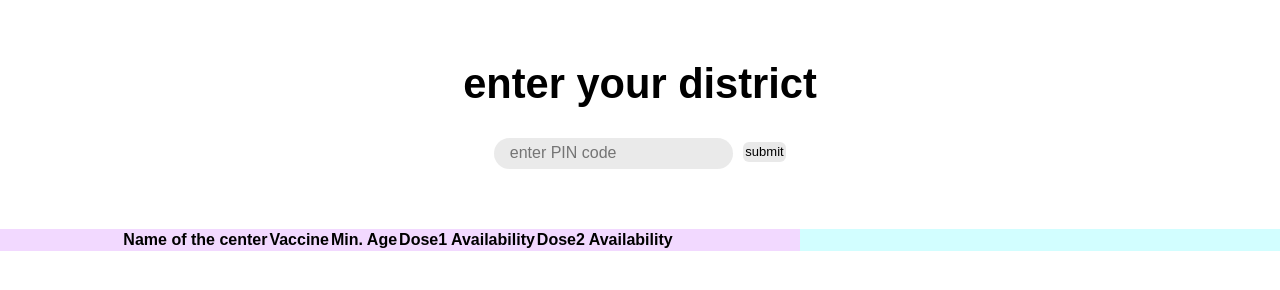
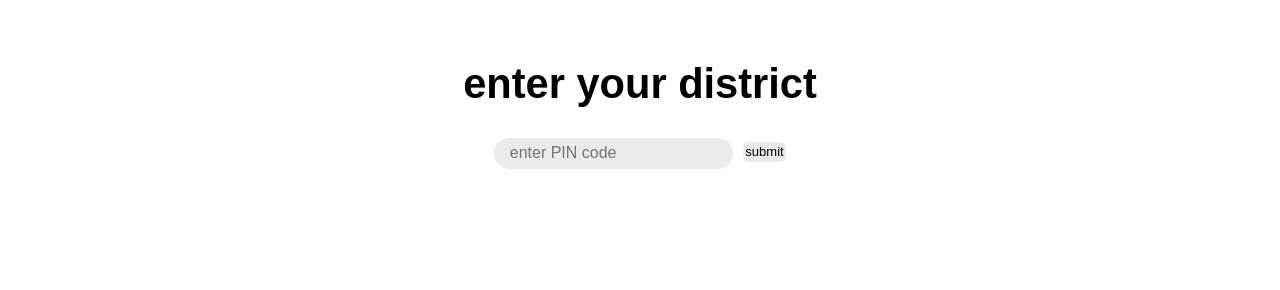
Before and after one commit to sahajkedia/apiproject1, a website built with Parcel: page src/index.html in a window 1280 px wide. Built offline with nearby package versions, Linux system fonts and the light colour scheme.

Commit message:
updated display section

```diff
--- a/src/index.html
+++ b/src/index.html
@@ -23,20 +23,20 @@
 
     <div class="display-section">
       <div class="table">
-        <table>
-          <tr>
+        <table id="table"></table>
+          <!-- <tr>
             <th>Name of the center</th>
             <th>Vaccine</th>
             <th>Min. Age</th>
             <th>Dose1 Availability</th>
+            <th>empty</th>
             <th>Dose2 Availability</th>
+            <th>empty</th>
           </tr>
           <table id="table"></table>
-        </table>
+        </table> -->
       </div>
     </div>
-
-
 
     <script src="main1.js"></script>
   </body>
--- a/src/main.css
+++ b/src/main.css
@@ -63,13 +63,24 @@ button {
 /* display section starts here */
 .display-section {
   display: flex;
-  background-color: rgb(210, 254, 255);
+  /* background-color: rgb(210, 254, 255); */
 }
 
 /* box containing table */
 .table {
-  display: flex;
   width: 800px;
   justify-content: center;
-  background-color: rgb(242, 217, 255);
+  /* background-color: rgb(242, 217, 255); */
+  margin: auto;
 }
+
+th, td{
+  border: 1px solid;
+  padding: 0.5rem;
+  text-align: left;
+}
+
+table{
+  border-collapse: collapse;
+  margin: 0 auto;
+}
--- a/src/main1.js
+++ b/src/main1.js
@@ -16,7 +16,8 @@ document.querySelector("#submit").addEventListener(
             const display = this.obj.sessions
               .map((item) => {
                 return `<table>
-                      <tr><td>${item.name}</td>
+                      <tr>
+                      <td>${item.name}</td>
                       <td>${item.vaccine}</td>
                       <td>${item.min_age_limit.toString()}</td>
                       <td>${item.available_capacity_dose1.toString()}<td>
```
